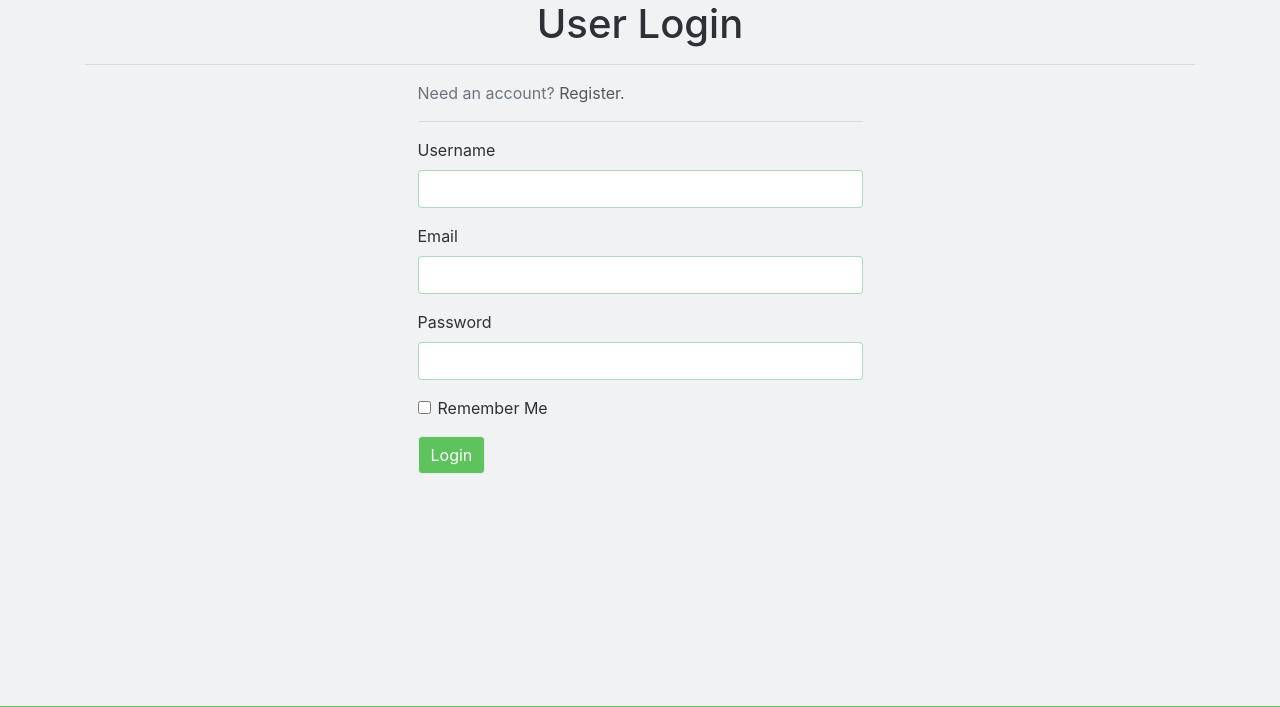
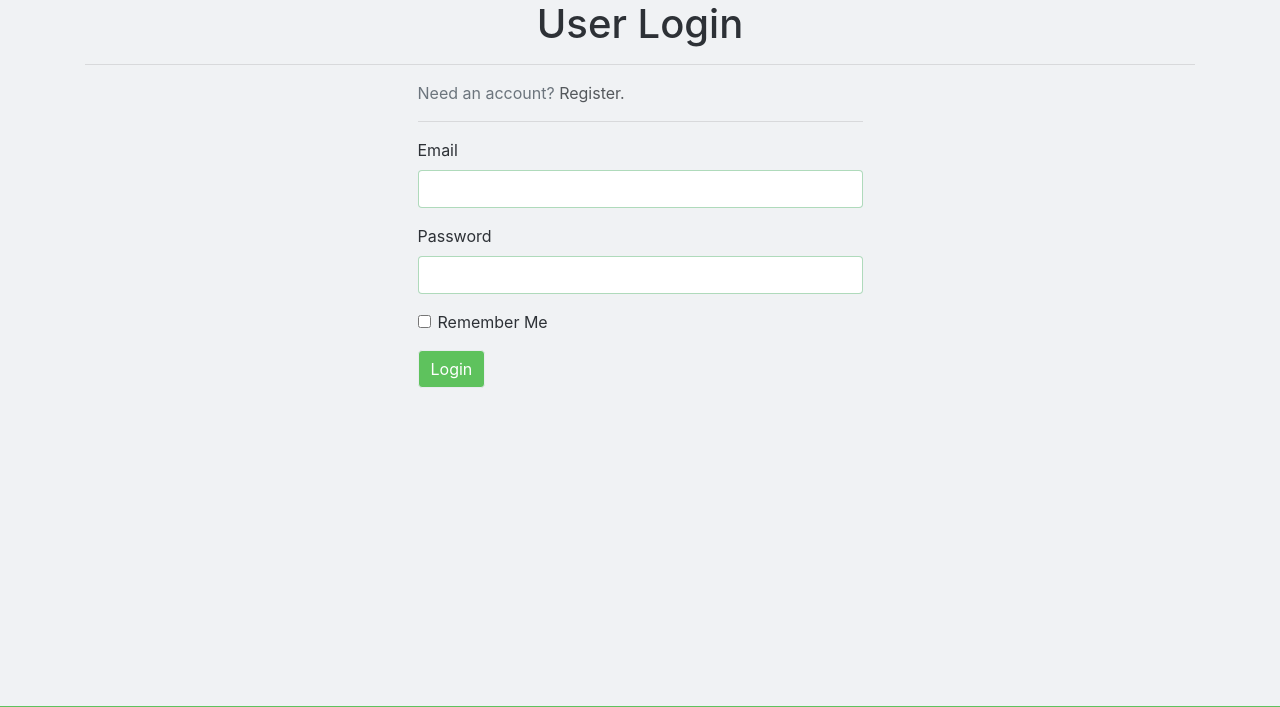
Before and after one commit to Luciano-Lima/myCookbook, a Flask app: page /login in a window 1280 px wide. Shown: the part 50-757 px from the top of the page. Run offline with Flask 2, Linux system fonts and the light colour scheme; some libraries are stand-ins or nearby versions.

Commit message:
Removed username field from login form

```diff
--- a/templates/login.html
+++ b/templates/login.html
@@ -10,21 +10,6 @@
                 <fieldset class="form-group">
                     <div><span class="text-muted text-center">Need an account? <a href="{{url_for('register')}}">Register.</a></span></div>
                     <hr>
-                    <div class="form-group">
-                        {{ form.username.label(class="form-control-label") }}
-                        <!--Check for error in the form input-->
-                        {% if form.username.errors %}
-                                {{ form.username(class="form-control is-invalid") }}
-                            <div class="invalid-feedback">
-                                {% for error in form.username.errors %}
-                                <!--displaying to the user a message error-->
-                                    <span>{{ error }}</span>
-                                {% endfor %}
-                            </div>
-                        {% else %}
-                            {{ form.username(class="form-control") }}
-                        {% endif %}
-                    </div>
                     <div class="form-group">
                         {{ form.email.label(class="form-control-label") }}
                         <!--Check for error in the form input-->
@@ -67,6 +52,4 @@
         </div>
     </div>
 </div>
-
-
 {% endblock %}
```
